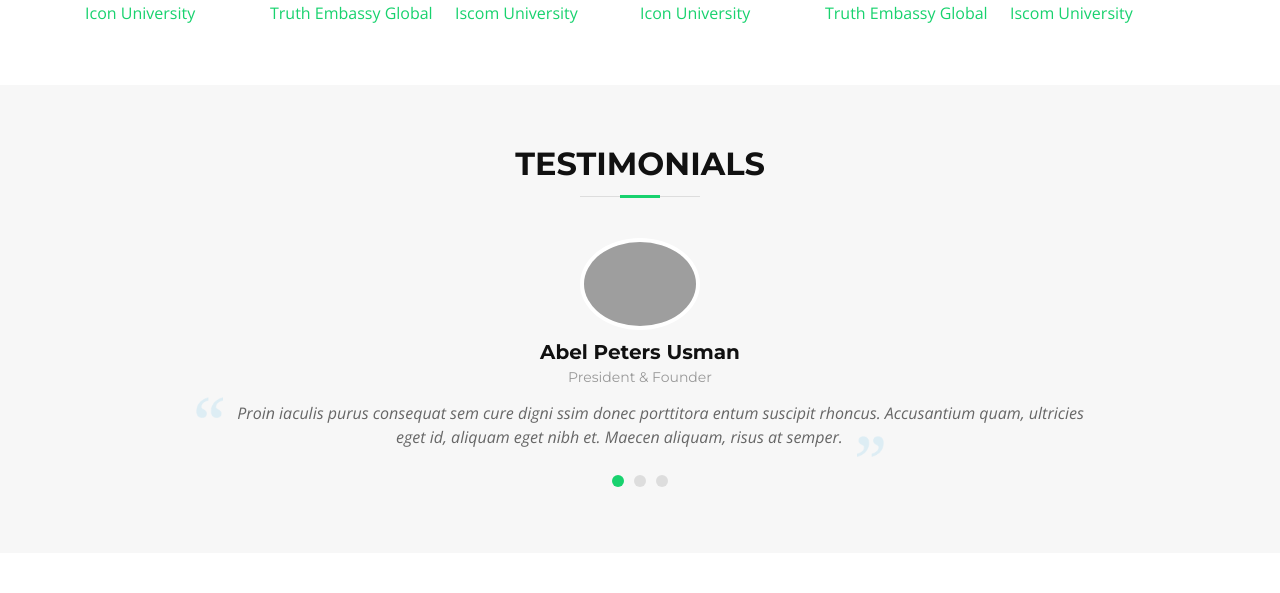
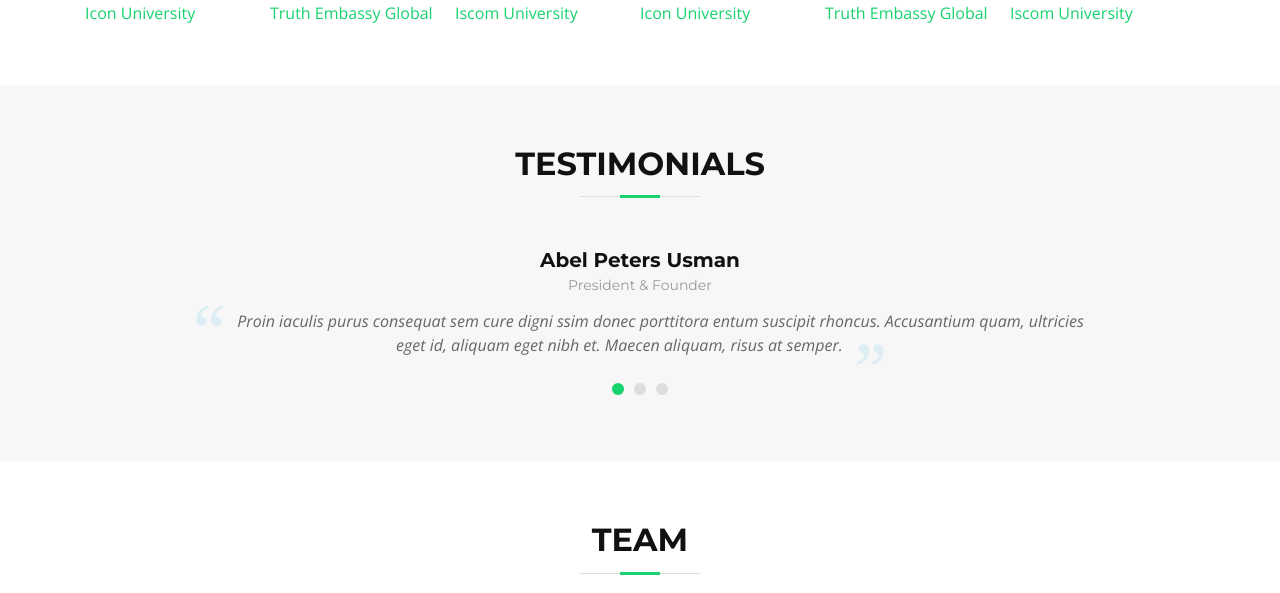
Before and after one commit to Debeyo98/AP-Usman-Foundation, a Node server app: page / in a window 1280 px wide. Shown: the part 4407-5000 px from the top of the page. Run offline with Node 20, Linux system fonts and the light colour scheme; data that the repository does not hold is empty; some libraries are stand-ins or nearby versions; some web fonts are replaced; grey boxes are pictures that could not be loaded.

Commit message:
testimonials session

```diff
--- a/views/index.ejs
+++ b/views/index.ejs
@@ -535,7 +535,7 @@
         <div class="owl-carousel testimonials-carousel">
 
           <div class="testimonial-item">
-            <img src="assets/img/testimonial-1.jpg" class="testimonial-img" alt="">
+            <!-- <img src="assets/img/testimonial-1.jpg" class="testimonial-img" alt=""> -->
             <h3>Abel Peters Usman</h3>
             <h4>President &amp; Founder</h4>
             <p>
@@ -547,7 +547,7 @@
           </div>
 
           <div class="testimonial-item">
-            <img src="assets/img/testimonial-2.jpg" class="testimonial-img" alt="">
+            <!-- <img src="assets/img/testimonial-2.jpg" class="testimonial-img" alt=""> -->
             <h3>Cletus Caleb Kwopnan</h3>
             <h4>Beneficiary</h4>
             <p>
@@ -559,7 +559,7 @@
           </div>
 
           <div class="testimonial-item">
-            <img src="assets/img/testimonial-3.jpg" class="testimonial-img" alt="">
+            <!-- <img src="assets/img/testimonial-3.jpg" class="testimonial-img" alt=""> -->
             <h3>Jacob Adinimil Ago</h3>
             <h4>Beneficiary</h4>
             <p>
```
